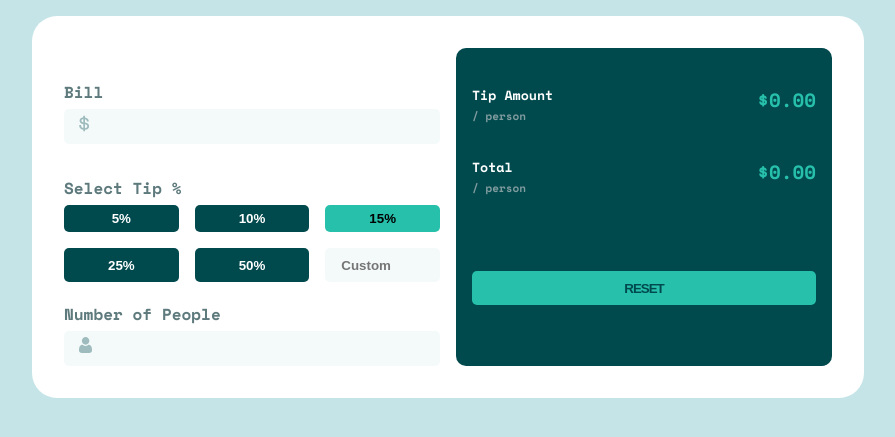
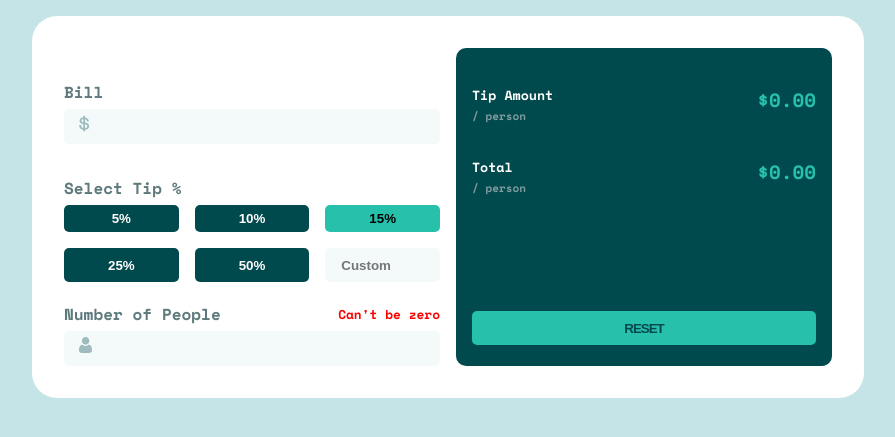
Before and after one commit to FlackoCodes/tip-calculator, a plain HTML site: page index.html in a window 1280 px wide. Shown: the part 255-692 px from the top of the page, without its empty margins (192-1087 px from the left). Drawn offline with nearby package versions, Linux system fonts and the light colour scheme.

Commit message:
fixed button positioning

```diff
--- a/index.html
+++ b/index.html
@@ -38,7 +38,10 @@
             <button type="button" class="dark fifty-per btn">50%</button>
             <input type="text" placeholder="Custom" class="persons">
           </div>
-          <label for="people">Number of People</label>
+          <div class="active-js">
+            <label for="people">Number of People</label>
+            <label for="people"><span>Can't be zero</span></label>
+          </div>
           <div class="ppl">
             <input type="text" name="people" id="people" class="__people">
             <img src="/images/icon-person.svg" alt="icon-person" class="icon-person">
--- a/style.css
+++ b/style.css
@@ -129,6 +129,19 @@ h4,
     padding: .8rem 0;
 }
 
+.active-js{
+    display: flex;
+    justify-content: space-between;
+    align-items: center;
+}
+
+span{
+    color: red;
+    font-size: .8rem;
+    font-weight: 700;
+    display: block;
+}
+
 small{
     color: hsl(184, 14%, 56%);
 }
@@ -149,6 +162,11 @@ small{
 }
 
 @media screen and (min-width: 1024px) {
+    header{
+        text-align: center;
+        /* margin-bottom:  25px; */
+    }
+
     .container{
         width: 65%;
         margin: 0 auto;
@@ -176,6 +194,6 @@ small{
     .reset-btn{
         width: 100%;
         position: relative;
-        top: 50px;
+        top: 90px;
     }
 }
```
